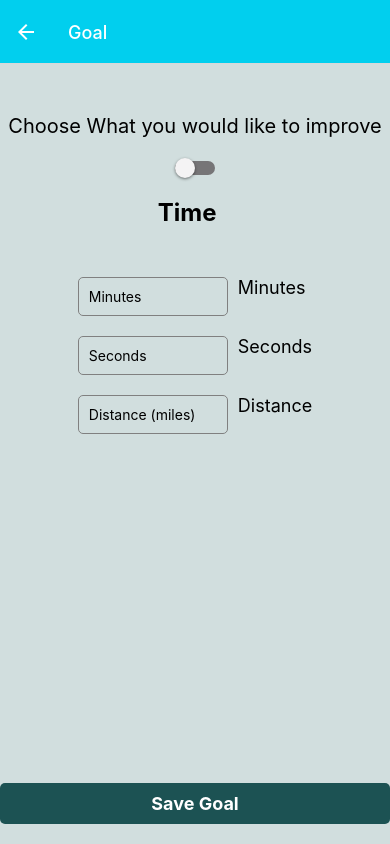
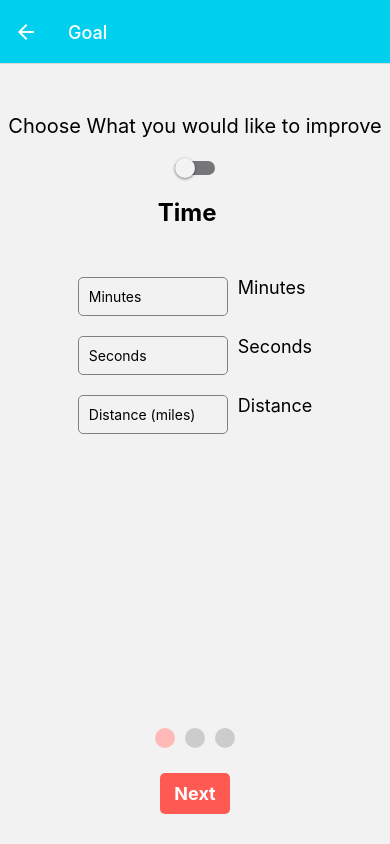
Before and after one commit to ysatynska/RunningApp, a React Native app in the folder RunningApp/: screen /goalScreen in a window 390 px wide. Built offline with nearby package versions, Linux system fonts and the light colour scheme.

Commit message:
Added Next button to goalScreen page

```diff
--- a/RunningApp/GoalScreen.js
+++ b/RunningApp/GoalScreen.js
@@ -2,6 +2,7 @@ import React, {useState} from 'react';
 import {View, Switch, StyleSheet, Text, Pressable, TouchableWithoutFeedback, Keyboard} from 'react-native';
 import DistancePage from './DistancePage';
 import TimePage from './TimePage';
+import StepIndicator from "./StepIndicator";
 
 const ChooseOptionPage = ({ navigation }) => {
   const [isEnabled, setIsEnabled] = useState(false);
@@ -23,9 +24,15 @@ const ChooseOptionPage = ({ navigation }) => {
 
         {isEnabled && <DistancePage/>}
         {!isEnabled && <TimePage/>}
-        <Pressable style={styles.button} onPress={() => navigation.navigate('skillLevel')}>
+        {/* <Pressable style={styles.button} onPress={() => navigation.navigate('skillLevel')}>
           <Text style={styles.buttonText}>Save Goal</Text>
-        </Pressable>
+        </Pressable> */}
+        <View style={styles.footer}>
+          <StepIndicator currentStep = {1}/>
+          <Pressable onPress={() => navigation.navigate('skillLevel')} style={styles.nextButton}>
+              <Text style={styles.buttonText}> Next </Text>
+          </Pressable>
+        </View>
       </View>
     </TouchableWithoutFeedback>
   );
@@ -39,7 +46,6 @@ const styles = StyleSheet.create({
     justifyContent: 'flex-start',
     paddingTop: 50,
     paddingBottom: 20,
-    backgroundColor: '#D1DEDE'
   },
   timeContainer: {
     flex: 1,
@@ -47,7 +53,6 @@ const styles = StyleSheet.create({
     alignItems: 'center',
     justifyContent: 'flex-start',
     paddingTop: 50,
-    backgroundColor: '#D1DEDE'
   },
   switchContainer: {
     marginTop: 20,
@@ -71,7 +76,18 @@ const styles = StyleSheet.create({
     color: 'white',
     fontSize: 18,
     fontWeight: 'bold',
-  }
+  },
+  footer: {
+    position: 'absolute',
+    bottom: 0,
+    padding: 10,
+  },
+  nextButton: {
+    backgroundColor: '#FF5953',
+    padding: 10,
+    borderRadius: 5,
+    margin: 20
+  },
 });
 
 export default ChooseOptionPage;
```
